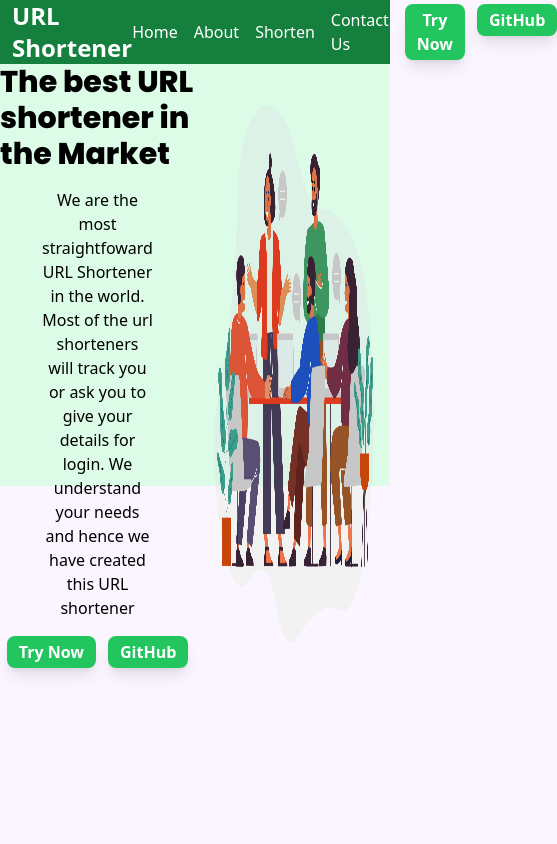
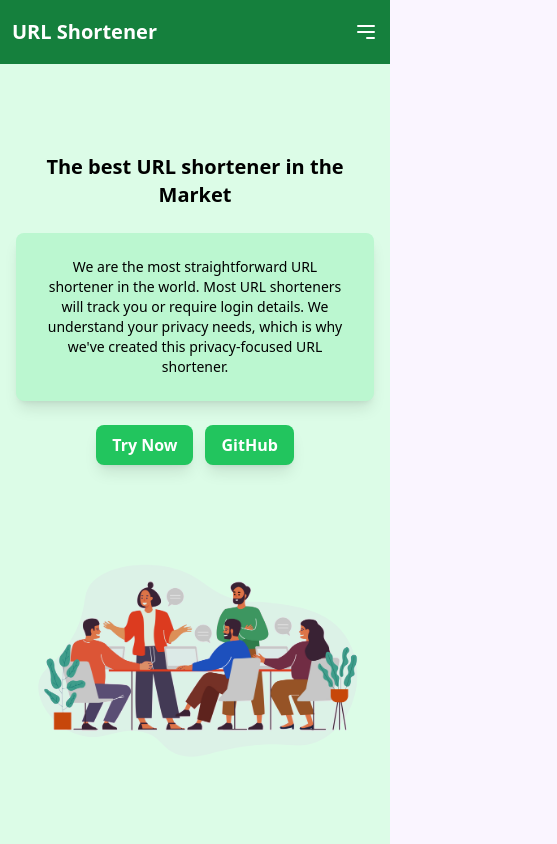
Before and after one commit to ameerhamza313/url-shortener, a Next.js app: page / in a window 390 px wide. Shown: the whole page, 557 px wide, since content can reach past the window. Built offline with nearby package versions, Linux system fonts and the light colour scheme.

Commit message:
Resolved bugs and made responsive

```diff
--- a/app/page.jsx
+++ b/app/page.jsx
@@ -11,36 +11,47 @@ const poppins = localFont({
 export default function Home() {
   return (
     <main className='bg-green-100'>
-      <section className='grid grid-cols-2 h-[50vh]'>
-        <div className='flex flex-col gap-4 items-center justify-center'>
-          <p className={`text-3xl font-bold ${poppins.className}`}>
+      {/* Section with Navbar space */}
+      <section className='grid grid-cols-1 md:grid-cols-2 min-h-[calc(100vh-64px)] pt-16'>
+        <div className='flex flex-col gap-6 items-center justify-center p-4 text-center md:text-left'>
+          {/* Title */}
+          <p className='text-xl md:text-3xl font-bold ${poppins.className}'>
             The best URL shortener in the Market
           </p>
-          <p className='px-56 text-center'>
-            We are the most straightfoward URL Shortener in the world. Most of
-            the url shorteners will track you or ask you to give your details
-            for login. We understand your needs and hence we have created this
-            URL shortener
-          </p>
-          <div className='flex gap-3 justify-start'>
+
+          {/* Boxed Paragraph */}
+          <div className='bg-green-200 shadow-lg rounded-lg p-6 md:px-12 md:py-8 max-w-md md:max-w-lg mx-auto'>
+            <p className='text-sm md:text-lg font-medium'>
+              We are the most straightforward URL shortener in the world. Most
+              URL shorteners will track you or require login details. We
+              understand your privacy needs, which is why we've created this
+              privacy-focused URL shortener.
+            </p>
+          </div>
+
+          {/* Action Buttons */}
+          <div className='flex gap-3 justify-center md:justify-start'>
             <Link href='/shorten'>
-              <button className='bg-green-500 rounded-lg shadow-lg p-3 py-1 font-bold text-white'>
+              <button className='bg-green-500 rounded-lg shadow-lg px-4 py-2 font-bold text-white hover:bg-green-600 transition-colors w-full md:w-auto'>
                 Try Now
               </button>
             </Link>
             <Link href='/github'>
-              <button className='bg-green-500 rounded-lg shadow-lg p-3 py-1 font-bold text-white'>
+              <button className='bg-green-500 rounded-lg shadow-lg px-4 py-2 font-bold text-white hover:bg-green-600 transition-colors w-full md:w-auto'>
                 GitHub
               </button>
             </Link>
           </div>
         </div>
-        <div className=' flex justify-start relative'>
+
+        {/* Image Section */}
+        <div className='relative h-[40vh] md:h-full'>
           <Image
-            className='mix-blend-darken'
-            alt='an Image of a vector'
-            src={'/vector.jpg'}
+            className='mix-blend-darken object-contain'
+            alt='A vector illustration'
+            src='/vector.jpg'
             fill={true}
+            priority
           />
         </div>
       </section>
--- a/app/shorten/page.jsx
+++ b/app/shorten/page.jsx
@@ -8,6 +8,10 @@ const Shorten = () => {
   const [generated, setGenerated] = useState('');
 
   const generate = () => {
+    if (!url || !shorturl) {
+      alert('Please fill in both fields to generate a short URL.');
+      return; // Exit the function if either field is empty
+    }
     const myHeaders = new Headers();
     myHeaders.append('Content-Type', 'application/json');
 
@@ -29,55 +33,67 @@ const Shorten = () => {
         setGenerated(`${process.env.NEXT_PUBLIC_HOST}/${shorturl}`);
         seturl('');
         setshorturl('');
-        console.log(result);
         alert(result.message);
       })
       .catch((error) => console.error(error));
   };
 
   return (
-    <div className='mx-auto max-w-lg bg-green-100 my-16 p-8 rounded-lg flex flex-col gap-4'>
-      <h1 className='font-bold text-2xl'>Generate your short URLs</h1>
-      <div className='flex flex-col gap-2'>
+    <main className='bg-green-100 min-h-[calc(100vh-64px)] flex items-center justify-center'>
+      <section className='mx-auto bg-green-200 p-6 md:p-8 lg:p-10 rounded-lg flex flex-col gap-6 shadow-md border border-gray-200 w-full max-w-lg'>
+        <h1 className='font-bold text-xl md:text-2xl lg:text-3xl text-center text-black-700'>
+          Generate Your Short URLs
+        </h1>
+
+        <div className='flex flex-col gap-4'>
+          {/* URL Input */}
           <input
             type='text'
             value={url}
-          className='px-4 py-2 focus:outline-green-600 rounded-md'
+            required
+            className='px-4 py-2 focus:outline-none focus:ring-2 focus:ring-green-500 rounded-md text-sm md:text-base border border-gray-300'
             placeholder='Enter your URL'
-          onChange={(e) => {
-            seturl(e.target.value);
-          }}
+            onChange={(e) => seturl(e.target.value)}
           />
 
+          {/* Short URL Text Input */}
           <input
             type='text'
             value={shorturl}
-          className='px-4 py-2 focus:outline-green-600 rounded-md'
+            required
+            className='px-4 py-2 focus:outline-none focus:ring-2 focus:ring-green-500 rounded-md text-sm md:text-base border border-gray-300'
             placeholder='Enter your preferred short URL text'
-          onChange={(e) => {
-            setshorturl(e.target.value);
-          }}
+            onChange={(e) => setshorturl(e.target.value)}
           />
+
+          {/* Generate Button */}
           <button
             onClick={generate}
-          className='bg-green-500 rounded-lg shadow-lg p-3 py-1 my-3 font-bold text-white'
+            className='bg-green-500 rounded-lg shadow-md py-2 text-white text-base font-semibold transition-transform duration-300 hover:scale-105'
           >
             Generate
           </button>
         </div>
 
+        {/* Display Generated Link */}
         {generated && (
           <>
-          {' '}
-          <span className='font-bold text-lg'>Your Link </span>
-          <code>
-            <Link target='_blank' href={generated}>
+            <span className='font-semibold text-lg text-center text-green-700'>
+              Your Link
+            </span>
+            <code className='break-all text-center text-sm md:text-base bg-gray-100 p-3 rounded-md shadow-inner'>
+              <Link
+                target='_blank'
+                href={generated}
+                className='text-blue-600 underline hover:text-blue-800'
+              >
                 {generated}
               </Link>
             </code>
           </>
         )}
-    </div>
+      </section>
+    </main>
   );
 };
 
--- a/components/navbar.jsx
+++ b/components/navbar.jsx
@@ -1,33 +1,87 @@
-import React from 'react';
+'use client';
+import { useState } from 'react';
 import Link from 'next/link';
 
 const Navbar = () => {
+  const [menuOpen, setMenuOpen] = useState(false);
+
+  const toggleMenu = () => setMenuOpen(!menuOpen);
+
   return (
-    <nav className='h-16 bg-green-700 flex justify-between px-3 items-center text-white '>
-      <div className='logo font-bold text-2xl'>
+    <nav className='h-16 bg-green-700 flex justify-between items-center px-3 text-white relative z-10'>
+      {/* Logo */}
+      <div className='logo font-bold text-xl'>
         <Link href='/'>URL Shortener</Link>
       </div>
-      <ul className='flex justify-center gap-4 items-center'>
-        <Link href='/'>
-          <li>Home</li>
-        </Link>
-        <Link href='/about'>
-          <li>About</li>
-        </Link>
-        <Link href='/shorten'>
-          <li>Shorten</li>
-        </Link>
-        <Link href='/contact'>
-          <li>Contact Us</li>
-        </Link>
-        <li className='flex gap-3'>
+
+      {/* Menu Icon for Mobile */}
+      <div className='md:hidden' onClick={toggleMenu}>
+        {menuOpen ? (
+          <svg
+            xmlns='http://www.w3.org/2000/svg'
+            className='h-6 w-6'
+            viewBox='0 0 24 24'
+            fill='none'
+            stroke='currentColor'
+          >
+            <path
+              strokeLinecap='round'
+              strokeLinejoin='round'
+              strokeWidth={2}
+              d='M6 18L18 6M6 6l12 12'
+            />
+          </svg>
+        ) : (
+          <svg
+            xmlns='http://www.w3.org/2000/svg'
+            className='h-6 w-6'
+            viewBox='0 0 24 24'
+            fill='none'
+            stroke='currentColor'
+          >
+            <path
+              strokeLinecap='round'
+              strokeLinejoin='round'
+              strokeWidth={2}
+              d='M4 6h16M4 12h16m-7 6h7'
+            />
+          </svg>
+        )}
+      </div>
+
+      {/* Links */}
+      <ul
+        className={`${
+          menuOpen ? 'flex' : 'hidden'
+        } flex-col absolute top-16 left-0 w-full bg-green-700 text-center md:flex md:flex-row md:items-center md:static md:w-auto md:gap-6`}
+      >
+        {['Home', 'About', 'Shorten', 'Contact Us'].map((text, index) => (
+          <li key={index} className='py-2 md:py-0 md:px-2'>
+            <Link href={`/${text.toLowerCase().replace(' ', '')}`}>
+              <span
+                onClick={() => setMenuOpen(false)}
+                className='relative hover:text-green-300 transition-all duration-300 pb-1 after:absolute after:left-0 after:bottom-0 after:h-0.5 after:w-0 after:bg-white hover:after:w-full after:transition-all after:duration-300'
+              >
+                {text}
+              </span>
+            </Link>
+          </li>
+        ))}
+        {/* Buttons */}
+        <li className='flex flex-col md:flex-row gap-3 py-2 md:py-0 md:items-center'>
           <Link href='/shorten'>
-            <button className='bg-green-500 rounded-lg shadow-lg p-3 py-1 font-bold'>
+            <button
+              onClick={() => setMenuOpen(false)}
+              className='bg-green-500 rounded-lg shadow-lg px-4 py-2 font-bold hover:bg-green-600 transition-colors w-full md:w-auto'
+            >
               Try Now
             </button>
           </Link>
           <Link href='/github'>
-            <button className='bg-green-500 rounded-lg shadow-lg p-3 py-1 font-bold'>
+            <button
+              onClick={() => setMenuOpen(false)}
+              className='bg-green-500 rounded-lg shadow-lg px-4 py-2 font-bold hover:bg-green-600 transition-colors w-full md:w-auto'
+            >
               GitHub
             </button>
           </Link>
--- a/utils/database.jsx
+++ b/utils/database.jsx
@@ -1,9 +1,6 @@
 import { MongoClient } from 'mongodb';
 
 const uri = process.env.MONGODB_URI;
-const options = {
-  useNewUrlParser: true,
-};
 
 let client;
 let clientPromise;
@@ -14,12 +11,12 @@ if (!process.env.MONGODB_URI) {
 
 if (process.env.NODE_ENV === 'development') {
   if (!global._mongoClientPromise) {
-    client = new MongoClient(uri, options);
+    client = new MongoClient(uri);
     global._mongoClientPromise = client.connect();
   }
   clientPromise = global._mongoClientPromise;
 } else {
-  client = new MongoClient(uri, options);
+  client = new MongoClient(uri);
   clientPromise = client.connect();
 }
 
```
Lines whose indentation alone changed are shown as unchanged.
